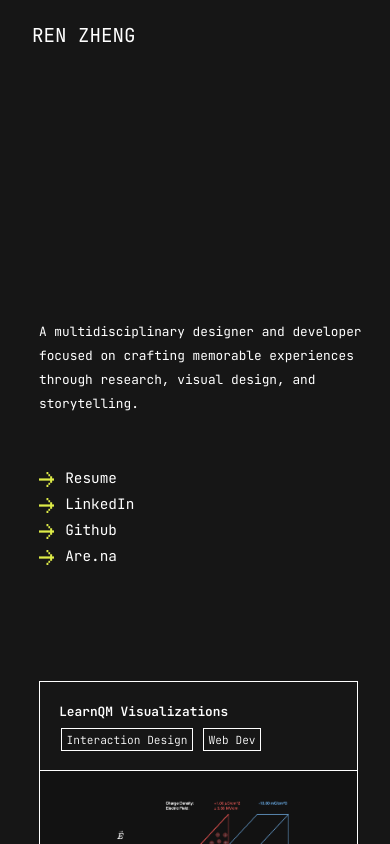
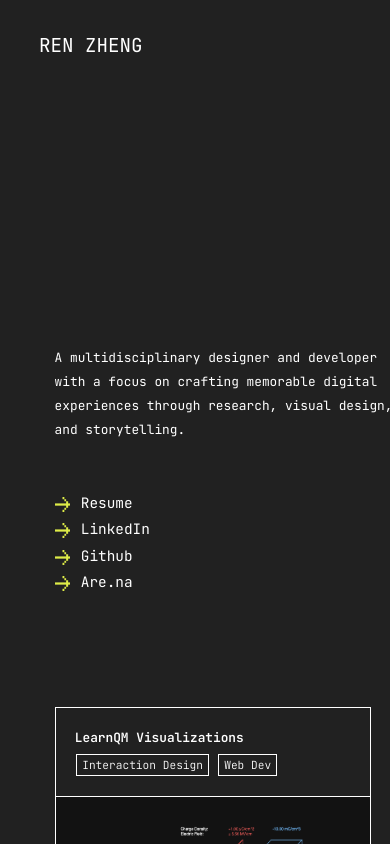
Before and after one commit to renzheng11/Portfolio, a React (Create React App) app: page / in a window 390 px wide. Built offline with nearby package versions, Linux system fonts and the light colour scheme.

Commit message:
response

```diff
--- a/src/App.css
+++ b/src/App.css
@@ -21,8 +21,9 @@
 * {
 	/* --font-family: "JetBrains Mono"; */
 	--primary: white;
-	--bg: #161616;
+	--bg: #212121;
 	--accent: #deec48;
+	/* --accent: black; */
 	--gradient1: #ff7bca;
 	--gradient2: #ffc56f;
 }
@@ -33,7 +34,7 @@ body {
 	padding: 0;
 	height: 100%;
 	font-family: "JetBrains Mono";
-	/* background-color: var(--bg); */
+	background-color: var(--bg);
 }
 
 #gradient-canvas {
@@ -59,15 +60,16 @@ body {
 }
 
 .side-wrapper {
+	width: 90%;
 	display: flex;
 	flex-direction: row;
 	justify-content: space-between;
 }
 
-.right-wrapper {
+.right-side {
 	display: flex;
 	flex-direction: column;
-	margin-right: 2rem;
+	/* margin-right: 2rem; */
 	margin-bottom: 2rem;
 }
 
@@ -76,7 +78,6 @@ body {
 	flex-direction: column;
 	justify-content: space-between;
 	margin-bottom: 2rem;
-	margin-left: 2rem;
 }
 
 .links {
@@ -153,19 +154,13 @@ h3 {
 }
 
 .nav {
-	/* position: fixed; */
 	display: flex;
 	flex-direction: row;
-	/* width: 100%; */
 	justify-content: space-between;
-	/* align-items: flex-start; */
 	font-weight: 400;
-	padding-top: 1.4rem;
-	/* margin-top: 1.4rem; */
-	margin-left: 2rem;
+	padding-top: 2rem;
 	margin-right: 2rem;
 	z-index: 2;
-	/* background-color: var(--bg); */
 }
 
 .menu {
@@ -213,6 +208,7 @@ footer {
 	content: "↓↓↓";
 	background-color: var(--accent);
 	color: black;
+	padding: 0rem 2.1rem 0rem 2.1rem;
 }
 
 .brand img {
@@ -229,15 +225,15 @@ footer {
 	font-family: "JetBrains Mono";
 }
 
-.headline-name {
-	margin-top: 2rem;
+.blurb {
+	margin-top: 3rem;
 	font-size: 0.9rem;
 	line-height: 1.5rem;
 	transition: 0.6s ease;
 	color: var(--primary);
 }
 
-.headline-name.show {
+.blurb.show {
 	opacity: 1;
 }
 
@@ -268,6 +264,7 @@ footer {
 	color: var(--primary);
 	/* padding: 0.4rem; */
 	z-index: 2;
+	margin-right: 0.1rem;
 }
 
 /* .workbg {
@@ -287,7 +284,7 @@ footer {
 	content: "↓↓↓";
 	background-color: var(--accent);
 	color: black;
-	padding: 0rem 2rem 0rem 2rem;
+	padding: 0rem 2.1rem 0rem 2.1rem;
 }
 
 .project-container {
@@ -504,8 +501,8 @@ footer {
 .next-btn {
 	font-family: "JetBrains Mono", monospace;
 	font-size: 1rem;
-	margin-top: 2rem;
-	margin-bottom: 2rem;
+	margin-top: 4rem;
+	margin-bottom: 8rem;
 	display: inline-block;
 
 	text-decoration: none;
@@ -562,11 +559,33 @@ footer {
 	color: var(--primary);
 }
 
+.wrapper {
+	margin-left: 5%;
+	margin-right: 5%;
+}
+.navParent {
+	margin-left: 5%;
+	margin-right: 5%;
+}
+.nav {
+	width: 90%;
+}
+
 /* xxlg */
 @media (min-width: 1600px) {
-	.home-content {
-		margin-left: 10%;
-		margin-right: 10%;
+	.wrapper {
+		margin-left: 14%;
+		margin-right: 14%;
+	}
+	.side-wrapper {
+		width: 72%;
+	}
+	.navParent {
+		margin-left: 14%;
+		margin-right: 14%;
+	}
+	.nav {
+		width: 72%;
 	}
 }
 
@@ -583,10 +602,10 @@ footer {
 	.blob-2 {
 		top: -120vh;
 	}
-	.right-wrapper {
+	.right-side {
 		margin-left: 2.4rem;
 	}
-	.headline-name {
+	.blurb {
 		font-size: 0.9rem;
 	}
 	.headline-text {
@@ -597,7 +616,7 @@ footer {
 /* m */
 @media (max-width: 992px) {
 	.left-side,
-	.right-wrapper {
+	.right-side {
 		margin-left: 2rem;
 	}
 	.blobs {
@@ -657,7 +676,7 @@ footer {
 
 /* s */
 @media (max-width: 768px) {
-	.headline-name {
+	.blurb {
 		font-size: 0.8rem;
 	}
 	.headline-text {
@@ -681,7 +700,7 @@ footer {
 		width: 340px;
 	}
 	.left-side,
-	.right-wrapper {
+	.right-side {
 		margin-left: 10%;
 	}
 	.project-type {
--- a/src/Home.js
+++ b/src/Home.js
@@ -18,11 +18,9 @@ export function Home() {
 	return (
 		<body>
 			<div className="home-content">
-				<div className="hero">
+				{/* <div className="hero">
 					<Spline scene="https://prod.spline.design/g6E0pvg40VPkM-8E/scene.splinecode" />
-				</div>
-				<div className="test"></div>
-				<div className="bg"></div>
+				</div> */}
 				{/* <div className="blob-wrapper">
 					<div className="blobs">
 						<div className="blob blob-1">1</div>
@@ -30,8 +28,6 @@ export function Home() {
 					</div>
 				</div> */}
 
-				<div className="hider"></div>
-				<div className="burger-white-bg"></div>
 				<div className="content">
 					<div className="wrapper">
 						<div className="navParent">
@@ -53,14 +49,12 @@ export function Home() {
 							<div className="left-side">
 								<div className="landing">
 									{/* <span className="pronouns">(they/them)</span> */}
-									<div className="headline-name">
-										A multidisciplinary designer and developer focused on
-										crafting&nbsp;
-										<span id="memory">memorable experiences</span> through
-										research, visual design, and storytelling.
+									<div className="blurb">
+										A multidisciplinary designer and developer with a focus on
+										crafting memorable digital experiences through research,
+										visual design, and storytelling.
 									</div>
 								</div>
-								<div className="bottom">
 								<div className="links">
 									<div className="link">
 										<div className="link-logo">
@@ -80,9 +74,7 @@ export function Home() {
 												alt="project"
 											/>
 										</div>
-											<a href="https://www.linkedin.com/in/renzheng/">
-												LinkedIn
-											</a>
+										<a href="https://www.linkedin.com/in/renzheng/">LinkedIn</a>
 									</div>
 									<div className="link">
 										<div className="link-logo">
@@ -104,9 +96,7 @@ export function Home() {
 									</div>
 								</div>
 							</div>
-							</div>
 							<div className="right-side">
-								<div className="right-wrapper">
 								{/* <div id="project-destination"></div> */}
 								<div className="all-projects">
 									<AllProjects />
@@ -119,7 +109,6 @@ export function Home() {
 					</div>
 				</div>
 			</div>
-			</div>
 		</body>
 	);
 }
```
Also changed, not shown: 1 other file (tests, documents, lock files or other folders). Lines whose indentation alone changed are shown as unchanged.
